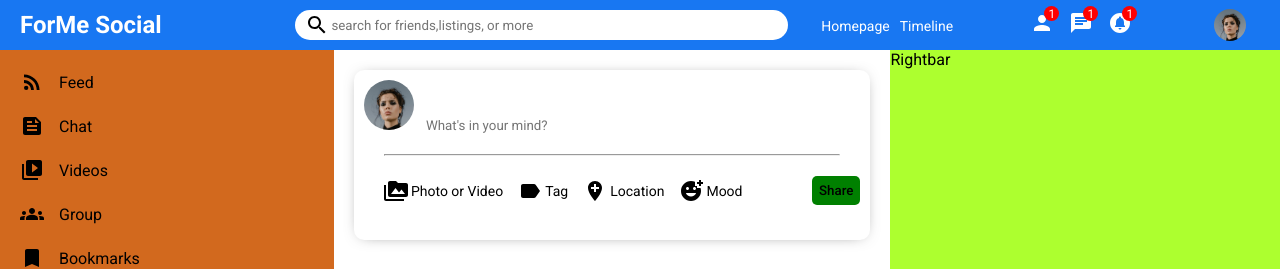
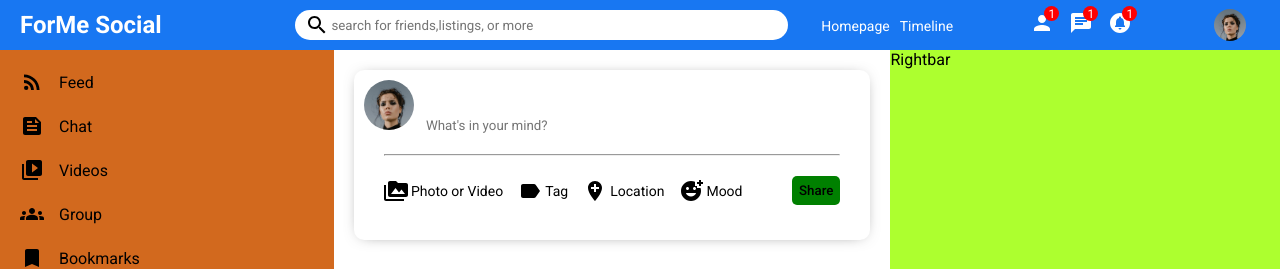
Before and after one commit to morganwestcoding/forme-application, a React (Create React App) app: page / in a window 1280 px wide. Shown: the top 269 px of the page. Built offline with nearby package versions, Linux system fonts and the light colour scheme.

Commit message:
Update share.css

```diff
--- a/src/components/share/share.css
+++ b/src/components/share/share.css
@@ -65,4 +65,6 @@
     border-radius: 5px;
     background-color: green;
     font-weight: 500;
+    margin-right: 20px;
+    cursor:pointer;
 }
```
